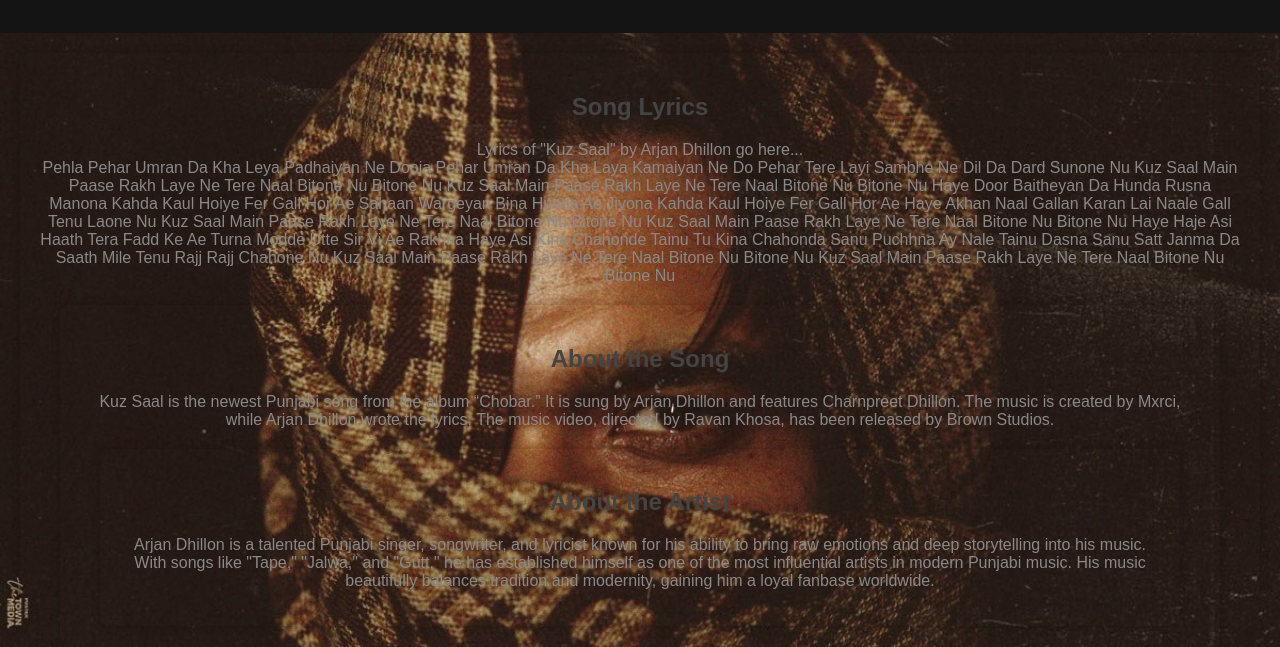
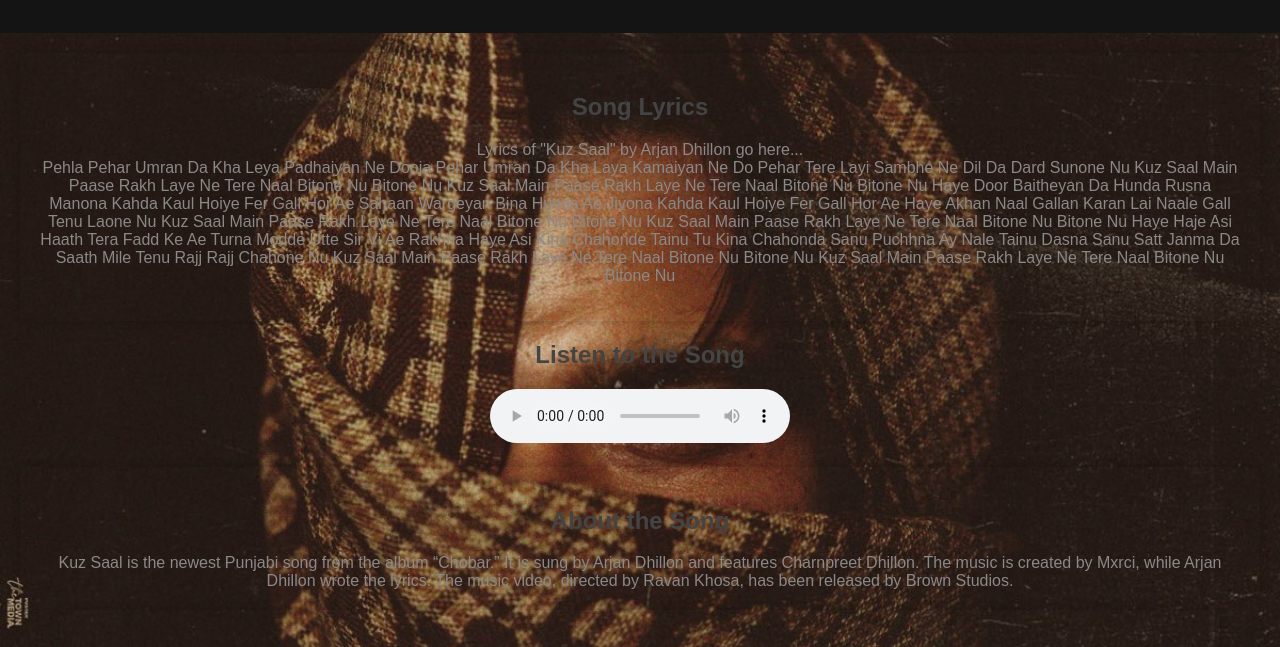
Before and after one commit to gurinder295/assignment1css, a plain HTML site: page Kuz Saal lyrics/index.html in a window 1280 px wide. Shown: the part 121-768 px from the top of the page. Drawn offline with Linux system fonts and the light colour scheme.

Commit message:
Add files via upload

```diff
--- a/Kuz Saal lyrics/index.html
+++ b/Kuz Saal lyrics/index.html
@@ -60,7 +60,15 @@ Tere Naal Bitone Nu Bitone Nu
 
 
             </p>
+        </section>
 
+        <section class="song-player">
+            <h2>Listen to the Song</h2>
+            <audio controls autoplay loop>
+                <source src="Kuz Saal - Arjan Dhillon.mp3" type="audio/mpeg">
+
+            </audio>
+        </section>
 
         <section class="about-song">
             <h2>About the Song</h2>
```
Also changed, not shown: 1 other file.
